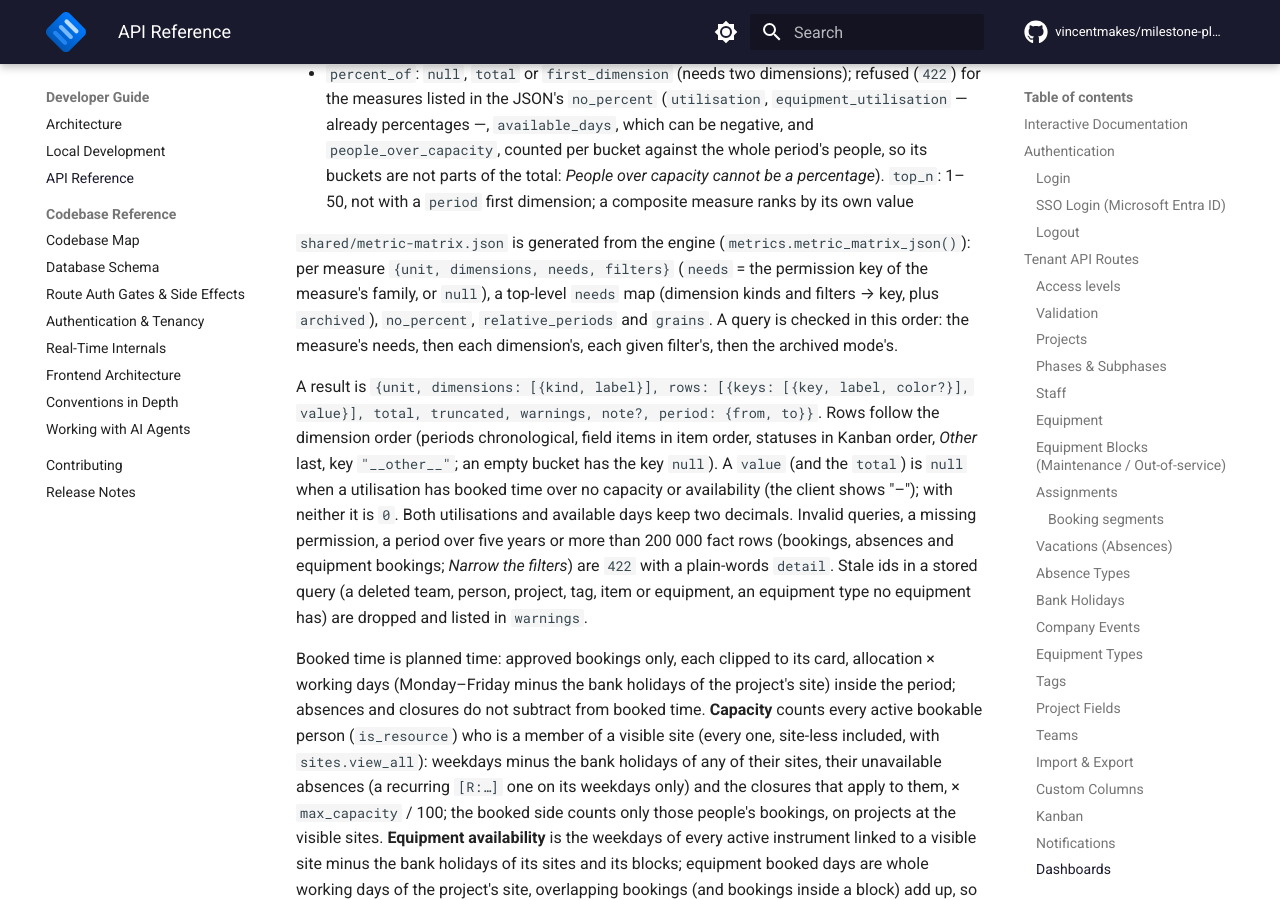
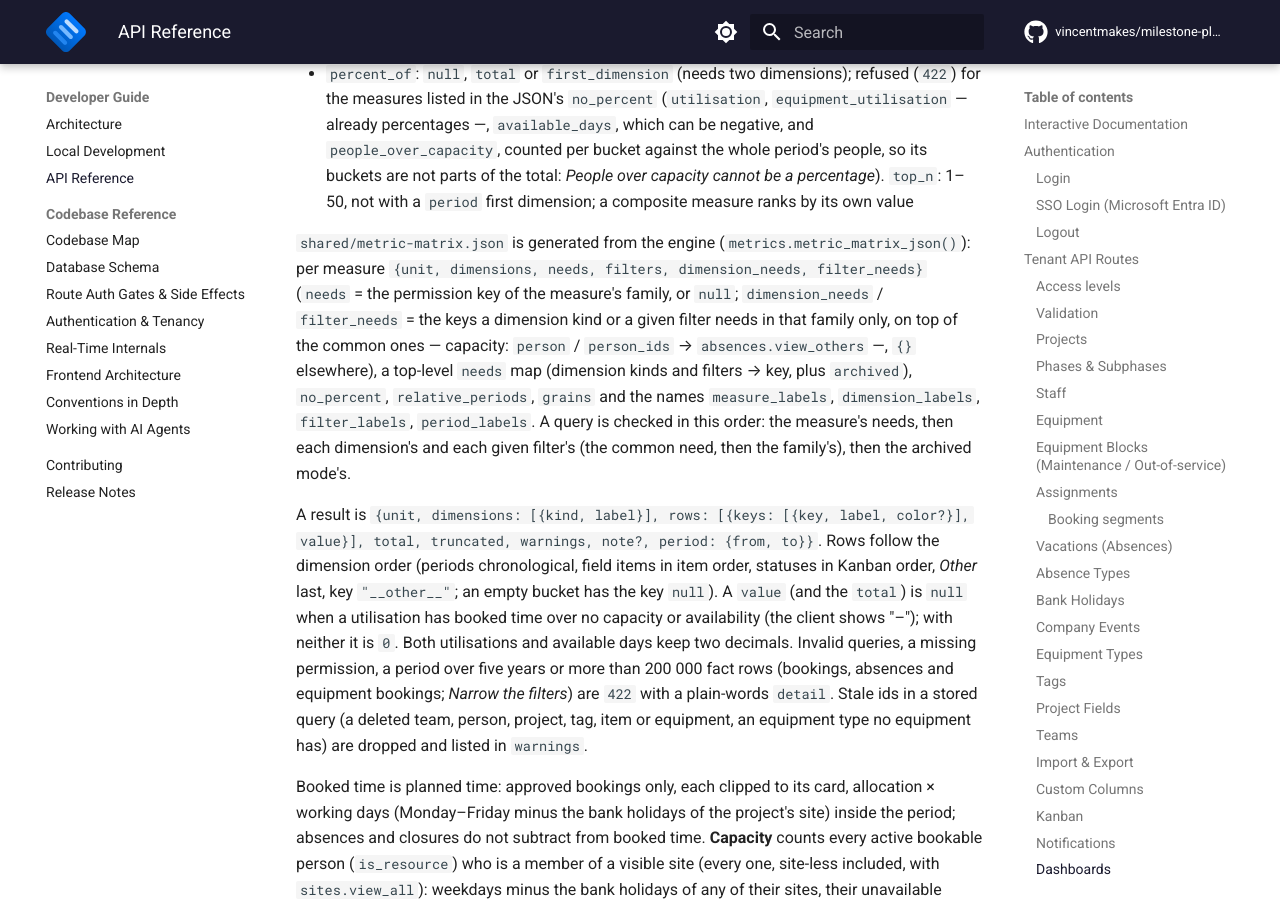
Before and after one commit to vincentmakes/milestone-planner, an MkDocs documentation site: the page built from docs/developer-guide/api-reference.md, in a window 1280 px wide and 900 px high, scrolled down 28058 px. Built offline with MkDocs 1.6.1 and Material for MkDocs 9.7.7, drawn with Linux system fonts in a browser that asks for light colours; comment, search, counter and statistics services are not loaded; some of the changed text lies outside the part shown.

Commit message:
Document the real shape of the dashboard data response
POST /dashboards/{id}/data answers {"widgets": {widget_id: result | {error}},
"loaded_at"}, not a bare widget map; CLAUDE.md and the API reference now
say so. The API reference also describes the per-measure dimension_needs /
filter_needs and the label maps of shared/metric-matrix.json.

Co-Authored-By: Claude Opus 5.5 <noreply@anthropic.com>

```diff
--- a/docs/developer-guide/api-reference.md
+++ b/docs/developer-guide/api-reference.md
@@ -487,7 +487,7 @@ A **metric query** is `{measure, dimensions, filters, percent_of, top_n}`:
 - `filters`: `site_ids`, `team_ids` (person's teams), `project_team_ids`, `person_ids` (needs `views.staff`; on a capacity measure also `absences.view_others` — `filter_needs`), `project_ids`, `project_manager_ids`, `tag_ids`, `confirmed`, `field_options: {field_id: [item ids]}`, `equipment_ids` and `equipment_types` (exact names, case-sensitive; both need `views.equipment`), `milestones: include | only | exclude` (default `include`), `archived: exclude | include | only` (the last two need `views.archived`), `period: {relative: this_year | last_year | next_year | this_quarter | last_quarter | next_quarter | this_month | last_month | next_month | last_12_months | next_12_months | all}` (calendar years, quarters and months; `last_12_months` ends with the current month and `next_12_months` starts with it, so both include it) or `{from, to}` (at most five years). Each measure takes only its family's filters (`filters` per measure in the JSON): booking = all but the equipment keys and `milestones`; project = booking without `team_ids` / `person_ids`; phase = project + `milestones`; capacity = `site_ids`, `team_ids`, `person_ids`, `archived`, `period`; equipment = project + `equipment_ids`, `equipment_types`, except `equipment_utilisation` = `site_ids`, `equipment_ids`, `equipment_types`, `archived`, `period`. Another filter given with a non-default value is `422` *The <Filter> filter does not apply to <measure>*
 - `percent_of`: `null`, `total` or `first_dimension` (needs two dimensions); refused (`422`) for the measures listed in the JSON's `no_percent` (`utilisation`, `equipment_utilisation` — already percentages —, `available_days`, which can be negative, and `people_over_capacity`, counted per bucket against the whole period's people, so its buckets are not parts of the total: *People over capacity cannot be a percentage*). `top_n`: 1–50, not with a `period` first dimension; a composite measure ranks by its own value
 
-`shared/metric-matrix.json` is generated from the engine (`metrics.metric_matrix_json()`): per measure `{unit, dimensions, needs, filters}` (`needs` = the permission key of the measure's family, or `null`), a top-level `needs` map (dimension kinds and filters → key, plus `archived`), `no_percent`, `relative_periods` and `grains`. A query is checked in this order: the measure's needs, then each dimension's, each given filter's, then the archived mode's.
+`shared/metric-matrix.json` is generated from the engine (`metrics.metric_matrix_json()`): per measure `{unit, dimensions, needs, filters, dimension_needs, filter_needs}` (`needs` = the permission key of the measure's family, or `null`; `dimension_needs` / `filter_needs` = the keys a dimension kind or a given filter needs in that family only, on top of the common ones — capacity: `person` / `person_ids` → `absences.view_others` —, `{}` elsewhere), a top-level `needs` map (dimension kinds and filters → key, plus `archived`), `no_percent`, `relative_periods`, `grains` and the names `measure_labels`, `dimension_labels`, `filter_labels`, `period_labels`. A query is checked in this order: the measure's needs, then each dimension's and each given filter's (the common need, then the family's), then the archived mode's.
 
 A result is `{unit, dimensions: [{kind, label}], rows: [{keys: [{key, label, color?}], value}], total, truncated, warnings, note?, period: {from, to}}`. Rows follow the dimension order (periods chronological, field items in item order, statuses in Kanban order, *Other* last, key `"__other__"`; an empty bucket has the key `null`). A `value` (and the `total`) is `null` when a utilisation has booked time over no capacity or availability (the client shows "–"); with neither it is `0`. Both utilisations and available days keep two decimals. Invalid queries, a missing permission, a period over five years or more than 200 000 fact rows (bookings, absences and equipment bookings; *Narrow the filters*) are `422` with a plain-words `detail`. Stale ids in a stored query (a deleted team, person, project, tag, item or equipment, an equipment type no equipment has) are dropped and listed in `warnings`.
 
```
Also changed, not shown: other parts of docs/developer-guide/api-reference.md (+1 -1 lines).
